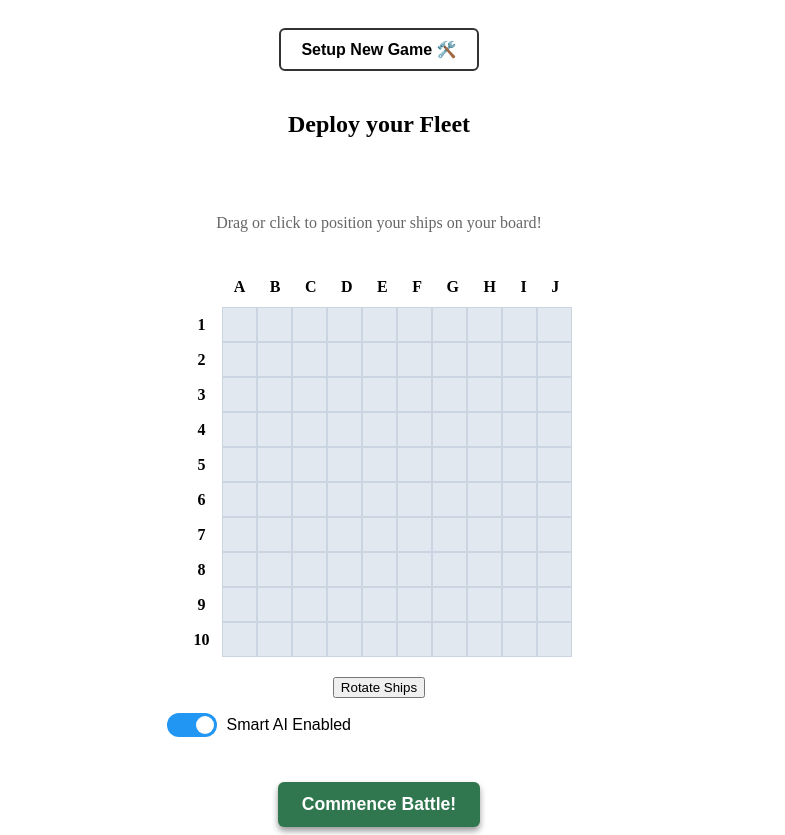
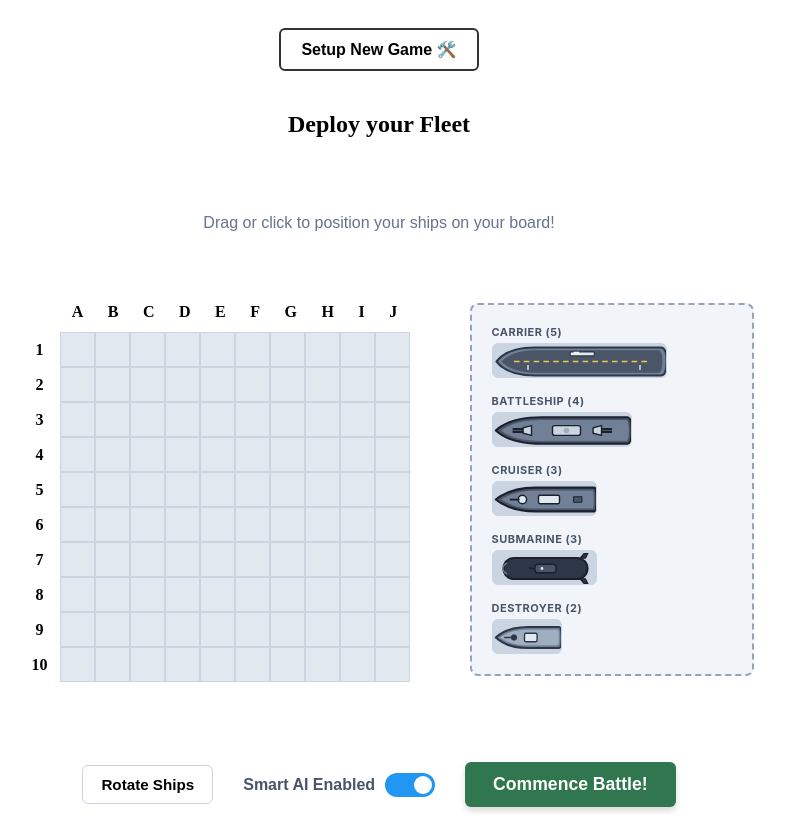
Before and after one commit to AleixMJ/TOP---Battleship, a website built with webpack: page src/template.html in a window 1280 px wide. Both pictures are taken after a click on the button "Setup New Game 🛠️". Shown: the whole page, without its empty margins (261-1046 px from the left). Built offline with nearby package versions, Linux system fonts and the light colour scheme.

Commit message:
feat: added dragable ships to the new setup view

```diff
--- a/src/renderSetupPhase.js
+++ b/src/renderSetupPhase.js
@@ -8,5 +8,26 @@ export default function renderSetupPhase(playerInstance, fleetBlueprints) {
         renderHeaders(setupWrapper);
     }
 
+    // 1. Render the underlying placement grid
     renderBoard("setup-board", playerInstance.board, fleetBlueprints);
+
+    // 2. 💥 INJECT NATIVE SPRITE ELEMENTS INTO THE DOCKYARD
+    fleetBlueprints.forEach((shipBlueprint) => {
+        const shipElement = document.querySelector(`.setup-ship[data-name="${shipBlueprint.id}"]`);
+
+        if (shipElement) {
+            // Clear out any old instances to prevent stacking on re-renders
+            shipElement.innerHTML = '';
+
+            // Create a native image element matching your battle-grid layout structure
+            const img = document.createElement("img");
+            img.src = shipBlueprint.image;
+            img.classList.add("dockyard-ship-sprite");
+
+            // Feed the layout variables directly to the engine
+            img.style.setProperty("--slots", shipBlueprint.slots);
+
+            shipElement.appendChild(img);
+        }
+    });
 }
--- a/src/setupView.css
+++ b/src/setupView.css
@@ -1,32 +1,156 @@
-/* setupView.css*/
+/* ==========================================================================
+   setupView.css - Complete Fleet Deployment Layout
+   ========================================================================== */
 
 #setup-view {
     display: flex;
     flex-direction: column;
     align-items: center;    /* Centers everything horizontally */
     justify-content: center;
-    text-align: center;     /* Centers text lines inside paragraphs */
-    margin-top: 30px;       /* Adds breathing room below the master header button */
+    margin-top: 30px;
+    width: 100%;
 }
 
-/* Give the instructions a bit of spacing */
+/* Setup View Header / Instructions Description */
 #setup-view p {
-    margin-bottom: 20px;
-    color: #666;
+    margin-bottom: 25px;
+    color: #64748b;
+    font-family: sans-serif;
 }
 
-/* Clean up your commence button to look like a commanding main action */
+/* ==========================================================================
+   THE SETUP PHASE INTERACTIVE WORKSPACE
+   ========================================================================== */
+.setup-layout {
+    display: flex;
+    gap: 40px;
+    align-items: center;     /* Centers the dockyard vertically relative to the grid */
+    justify-content: center; /* Centers the pair horizontally on the screen */
+    margin: 20px auto 40px auto;
+    width: 100%;
+}
+
+/* The 10x10 placement board container (Synced perfectly with gameboard.css 35px tracks) */
+#setup-board {
+    display: grid;
+    grid-template-columns: repeat(10, 35px);
+    grid-template-rows: repeat(10, 35px);
+    grid-column: 2 / 3;
+    grid-row: 2 / 3;
+}
+
+/* ==========================================================================
+   THE DOCKYARD SIDEBAR & SHIPS (With clean text headers)
+   ========================================================================== */
+#dockyard {
+    display: flex;
+    flex-direction: column;
+    gap: 16px;
+    padding: 20px;
+    background-color: #f1f5f9;
+    border: 2px dashed #94a3b8;
+    border-radius: 8px;
+    min-width: 240px;
+}
+
+/* Parental rows holding the title label + ship element combo */
+.dockyard-item {
+    display: flex;
+    flex-direction: column;
+    gap: 4px;
+    align-items: flex-start;
+}
+
+/* Minimalist label typography styling above the artwork */
+.dockyard-label {
+    font-family: -apple-system, BlinkMacSystemFont, "Segoe UI", Roboto, sans-serif;
+    font-size: 11px;
+    font-weight: 700;
+    text-transform: uppercase;
+    letter-spacing: 0.5px;
+    color: #475569; /* Sleek readable charcoal slate gray */
+}
+
+/* Base ship blocks styles scaled down to fit 35px rows */
+.setup-ship {
+    height: 35px; /* Matches cell height perfectly */
+    position: relative;
+    box-sizing: border-box;
+    border: 1px solid #cbd5e1;
+    background-color: #cbd5e1; /* Smooth military hull grey backing */
+    overflow: hidden;
+    cursor: grab;
+    border-radius: 6px;
+}
+
+.setup-ship:active {
+    cursor: grabbing;
+}
+
+/* Explicit scaling widths based on grid cell units (1 unit = 35px) */
+.setup-ship[data-length="5"] { width: calc(5 * 35px); } /* Carrier (175px) */
+.setup-ship[data-length="4"] { width: calc(4 * 35px); } /* Battleship (140px) */
+.setup-ship[data-length="3"][data-name="cruiser"] { width: calc(3 * 35px); } /* Cruiser (105px) */
+.setup-ship[data-length="3"][data-name="submarine"] { width: calc(3 * 35px); } /* Submarine (105px) */
+.setup-ship[data-length="2"] { width: calc(2 * 35px); } /* Destroyer (70px) */
+
+/* THE DOCKYARD SPRITE ROTATION ENGINE TRICK
+   Forces your vertical source SVGs to render flat horizontally */
+.setup-ship .dockyard-ship-sprite {
+    position: absolute;
+    width: 35px;
+    height: calc(var(--slots) * 35px); /* Scales perfectly with ship length template */
+
+    /* Center point pivot coordinates */
+    left: 0;
+    top: 0;
+    transform-origin: 17.5px 17.5px;
+
+    transform: rotate(-90deg);
+    object-fit: fill;
+    pointer-events: none;
+}
+
+/* ==========================================================================
+   CENTERED CONTROLS DASHBOARD ROW (Directly underneath workspace)
+   ========================================================================== */
+.setup-controls-row {
+    display: flex;
+    flex-direction: row;
+    align-items: center;
+    justify-content: center;
+    gap: 30px;              /* Breathing room between buttons/toggles */
+    margin-top: 20px;
+    width: 100%;
+}
+
+/* Orientation Swap Toggle Button */
+#rotate-btn {
+    padding: 10px 18px;
+    font-size: 0.95rem;
+    font-weight: 600;
+    cursor: pointer;
+    border: 1px solid #cbd5e1;
+    border-radius: 6px;
+    background-color: #fff;
+    transition: background 0.2s;
+}
+
+#rotate-btn:hover {
+    background-color: #f8fafc;
+}
+
+/* Main Tactical Combat Launch Button */
 #start-battle-btn {
-    margin-top: 30px;
-    padding: 12px 24px;
+    padding: 12px 28px;
     font-size: 1.1rem;
     font-weight: bold;
     color: #fff;
-    background-color: #30774f; /* A nice military tactical green! */
+    background-color: #30774f; /* Commanding military tactical green! */
     border: none;
     border-radius: 6px;
     cursor: pointer;
-    box-shadow: 0 4px 6px rgba(0,0,0,0.4);
+    box-shadow: 0 4px 6px rgba(0,0,0,0.15);
     transition: transform 0.1s ease, background-color 0.2s ease;
 }
 
@@ -35,18 +159,20 @@
 }
 
 #start-battle-btn:active {
-    transform: scale(0.98); /* Tactile click feedback */
+    transform: scale(0.98); /* Tactile press feedback */
 }
 
+/* Smart AI Engine Difficulty Selector */
 .difficulty-container {
     display: flex;
     align-items: center;
     gap: 10px;
-    margin: 15px 0;
     font-family: sans-serif;
+    font-weight: 600;
+    color: #475569;
 }
 
-/* The switch - the box around the slider */
+/* --- Toggle Switch Mechanics Container --- */
 .switch {
     position: relative;
     display: inline-block;
@@ -54,14 +180,14 @@
     height: 24px;
 }
 
-/* Hide default HTML checkbox */
+/* Hide default HTML native checkbox */
 .switch input {
     opacity: 0;
     width: 0;
     height: 0;
 }
 
-/* The slider */
+/* The underlying track bar */
 .slider {
     position: absolute;
     cursor: pointer;
@@ -71,6 +197,7 @@
     border-radius: 24px;
 }
 
+/* The rolling circular toggle peg node */
 .slider:before {
     position: absolute;
     content: "";
@@ -84,7 +211,7 @@
 }
 
 input:checked + .slider {
-    background-color: #2196F3; /* Bright blue when active */
+    background-color: #2196F3; /* Modern active radar blue */
 }
 
 input:checked + .slider:before {
--- a/src/template.html
+++ b/src/template.html
@@ -42,27 +42,46 @@
             </div>
 
         <div id="dockyard">
+            <div class="dockyard-item">
+                <span class="dockyard-label">Carrier (5)</span>
                 <div class="setup-ship" draggable="true" data-length="5" data-name="carrier"></div>
+            </div>
+
+            <div class="dockyard-item">
+                <span class="dockyard-label">Battleship (4)</span>
                 <div class="setup-ship" draggable="true" data-length="4" data-name="battleship"></div>
+            </div>
+
+            <div class="dockyard-item">
+                <span class="dockyard-label">Cruiser (3)</span>
                 <div class="setup-ship" draggable="true" data-length="3" data-name="cruiser"></div>
+            </div>
+
+            <div class="dockyard-item">
+                <span class="dockyard-label">Submarine (3)</span>
                 <div class="setup-ship" draggable="true" data-length="3" data-name="submarine"></div>
+            </div>
+
+            <div class="dockyard-item">
+                <span class="dockyard-label">Destroyer (2)</span>
                 <div class="setup-ship" draggable="true" data-length="2" data-name="destroyer"></div>
             </div>
+        </div>
+        </div>
 
-
+        <div class="setup-controls-row">
             <button id="rotate-btn">Rotate Ships</button>
 
             <div class="difficulty-container">
+                <span>Smart AI Enabled</span>
                 <label class="switch">
                     <input type="checkbox" id="ai-difficulty-toggle" checked>
-                <span class="slider round"></span>
+                    <span class="slider"></span>
                 </label>
-            <span id="difficulty-label">Smart AI Enabled</span>
             </div>
 
             <button id="start-battle-btn">Commence Battle!</button>
         </div>
-
     </div>
 
 
```
Lines whose indentation alone changed are shown as unchanged.
